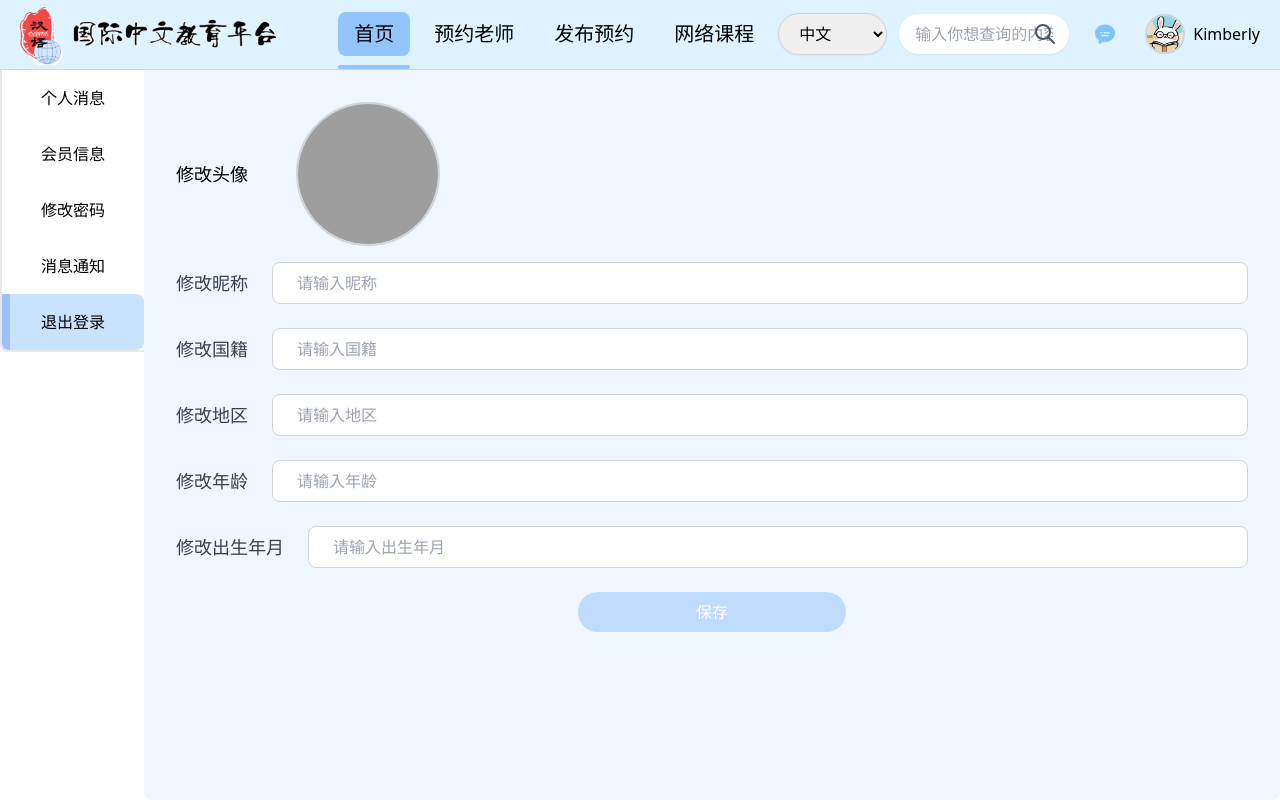
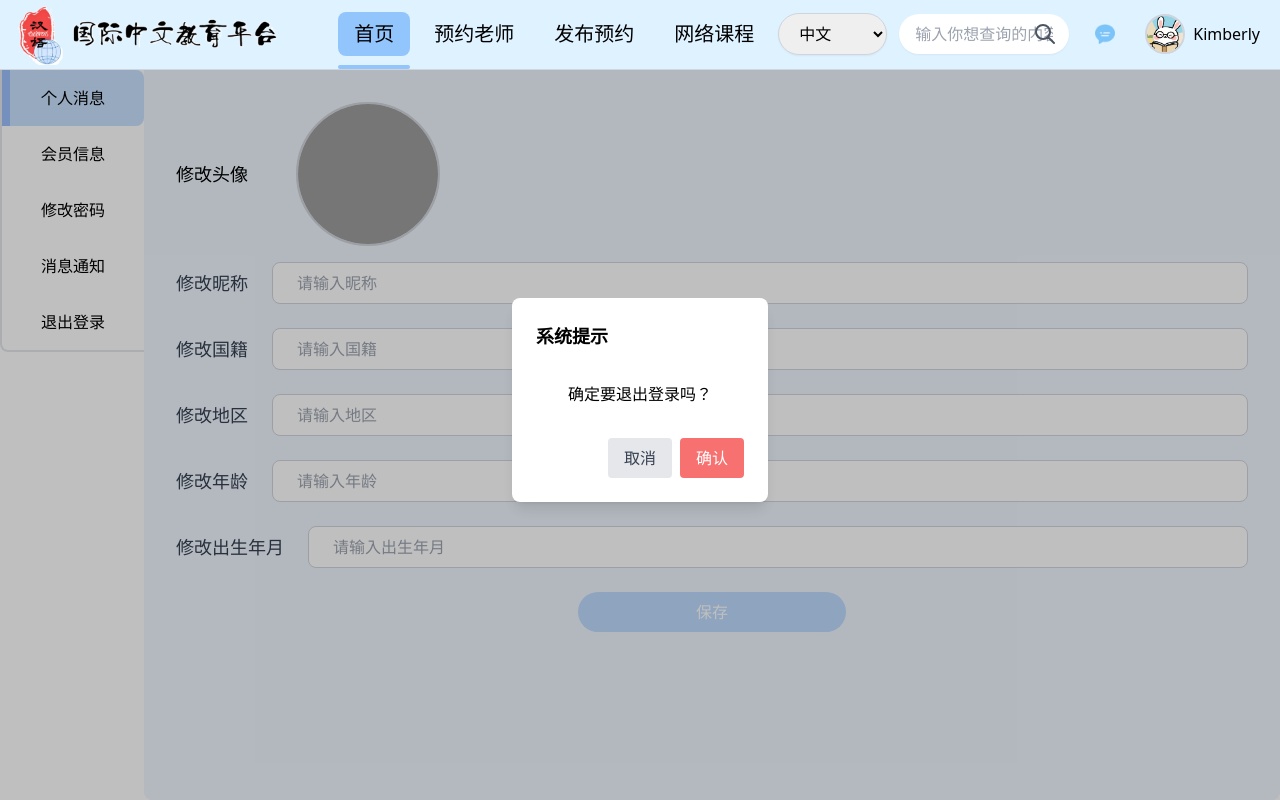
Before and after one commit to computersciencefreshmen/International_Chinese_Platform, a Vue app: page /student/center/info in a window 1280 px wide. Both pictures are taken after a click on the element "退出登录". Built offline with nearby package versions, Linux system fonts and the light colour scheme; grey boxes are pictures that could not be loaded.

Commit message:
完善了退出登录和做了一个自定义模态框

```diff
--- /dev/null
+++ b/src/components/basic/CustomModal.vue
@@ -0,0 +1,70 @@
+<script setup>
+const props = defineProps({
+  isVisible: {
+    type: Boolean,
+    required: true
+  }
+})
+
+const emit = defineEmits(['close', 'confirm'])
+</script>
+
+<template>
+  <Transition name="slide-down" mode="out-in">
+    <div
+      v-if="props.isVisible"
+      class="fixed inset-0 flex items-center justify-center z-50"
+    >
+      <!-- 遮罩层 -->
+      <div
+        class="fixed inset-0 bg-black bg-opacity-25"
+        @click="emit('close')"
+      ></div>
+
+      <!-- 模态框内容 -->
+      <div class="bg-white p-6 rounded-lg shadow-lg z-10">
+        <!-- 标题 -->
+        <h2 class="text-lg font-semibold mb-4">
+          <slot name="title">系统提示</slot>
+        </h2>
+        <!-- 内容 -->
+        <div class="m-8">
+          <slot name="content"></slot>
+        </div>
+        <div class="flex justify-end mt-4">
+          <button
+            @click="emit('close')"
+            class="mr-2 bg-gray-200 text-gray-700 px-4 py-2 rounded hover:bg-gray-300"
+          >
+            取消
+          </button>
+          <button
+            @click="$emit('confirm')"
+            class="bg-red-400 text-white px-4 py-2 rounded hover:bg-red-500"
+          >
+            确认
+          </button>
+        </div>
+      </div>
+    </div>
+  </Transition>
+</template>
+
+<style scoped>
+/* 向下滑动 */
+.slide-down-enter-active,
+.slide-down-leave-active {
+  transition:
+    transform 0.3s ease,
+    opacity 0.3s ease;
+}
+
+.slide-down-enter-from {
+  transform: translateY(-100%);
+  opacity: 0;
+}
+.slide-down-leave-to {
+  transform: translateY(-100%);
+  opacity: 0;
+}
+</style>
--- a/src/components/basic/tabSwitch.vue
+++ b/src/components/basic/tabSwitch.vue
@@ -4,6 +4,9 @@ import { usePersonalStore } from '@/stores'
 const personalStore = usePersonalStore() // 引入仓库
 import { useRouter } from 'vue-router'
 const router = useRouter()
+
+//引入模态框
+import CustomModal from '@/components/basic/CustomModal.vue'
 
 // 接收props的导航栏参数
 const props = defineProps({
@@ -63,6 +66,15 @@ const handleTabClick = (index, path) => {
 nextTick(() => {
   handleMouseLeave()
 })
+
+//定义模态框状态
+const showModal = ref(false)
+
+//模态框确认事件
+const handleExit = () => {
+  console.log('退出')
+  router.push('/login')
+}
 </script>
 <template>
   <nav
@@ -84,6 +96,21 @@ nextTick(() => {
     >
       <text>{{ item.name }}</text>
     </div>
+    <div
+      @click="showModal = true"
+      @mouseenter="handleMouseEnter"
+      @mouseleave="handleMouseLeave"
+      class="p-4 ease-linear flex items-center justify-center cursor-pointer font-sans"
+    >
+      <text>退出登录</text>
+    </div>
   </nav>
+  <CustomModal
+    :isVisible="showModal"
+    @close="showModal = false"
+    @confirm="handleExit"
+  >
+    <template #content>确定要退出登录吗？</template>
+  </CustomModal>
 </template>
 <style scoped></style>
--- a/src/router/index.js
+++ b/src/router/index.js
@@ -4,7 +4,14 @@ import { createRouter, createWebHistory } from 'vue-router'
 const router = createRouter({
   history: createWebHistory(import.meta.env.BASE_URL),
   routes: [
-    { path: '/', component: () => import('@/views/login/loginPage.vue') },
+    {
+      path: '/',
+      redirect: '/login'
+    },
+    {
+      path: '/login',
+      component: () => import('@/views/login/loginPage.vue')
+    },
     {
       // 学生端架子模块
       path: '/student',
--- a/src/views/student/personalCenter/personalCenter.vue
+++ b/src/views/student/personalCenter/personalCenter.vue
@@ -1,5 +1,5 @@
 <script setup>
-import tabSwitch from '@/components/basic/tabSwitch.vue'
+import TabSwitch from '@/components/basic/TabSwitch.vue'
 // import { transitionName } from '@/router' // 从路由配置中导入 transitionName
 
 // 定义路由列表
@@ -23,11 +23,6 @@ const routerList = [
     id: 4,
     name: '消息通知',
     path: '/student/center/message'
-  },
-  {
-    id: 5,
-    name: '退出登录',
-    path: ''
   }
 ]
 </script>
@@ -38,18 +33,10 @@ const routerList = [
     <!-- 左边导航栏 -->
     <aside class="w-36">
       <!-- 引入tab栏组件 -->
-      <tabSwitch :tabList="routerList"></tabSwitch>
+      <TabSwitch :tabList="routerList"></TabSwitch>
     </aside>
     <!-- 右边对应路由内容 -->
     <main class="flex-1 rounded-b-lg overflow-hidden">
-      <!-- <router-view v-slot="{ Component, route }">
-        <transition :name="transitionName" mode="out-in">
-          <keep-alive>
-            <component :is="Component" :key="route.fullPath" />
-          </keep-alive>
-        </transition>
-      </router-view> -->
-
       <Transition name="slide-down" mode="out-in">
         <router-view></router-view>
       </Transition>
```
